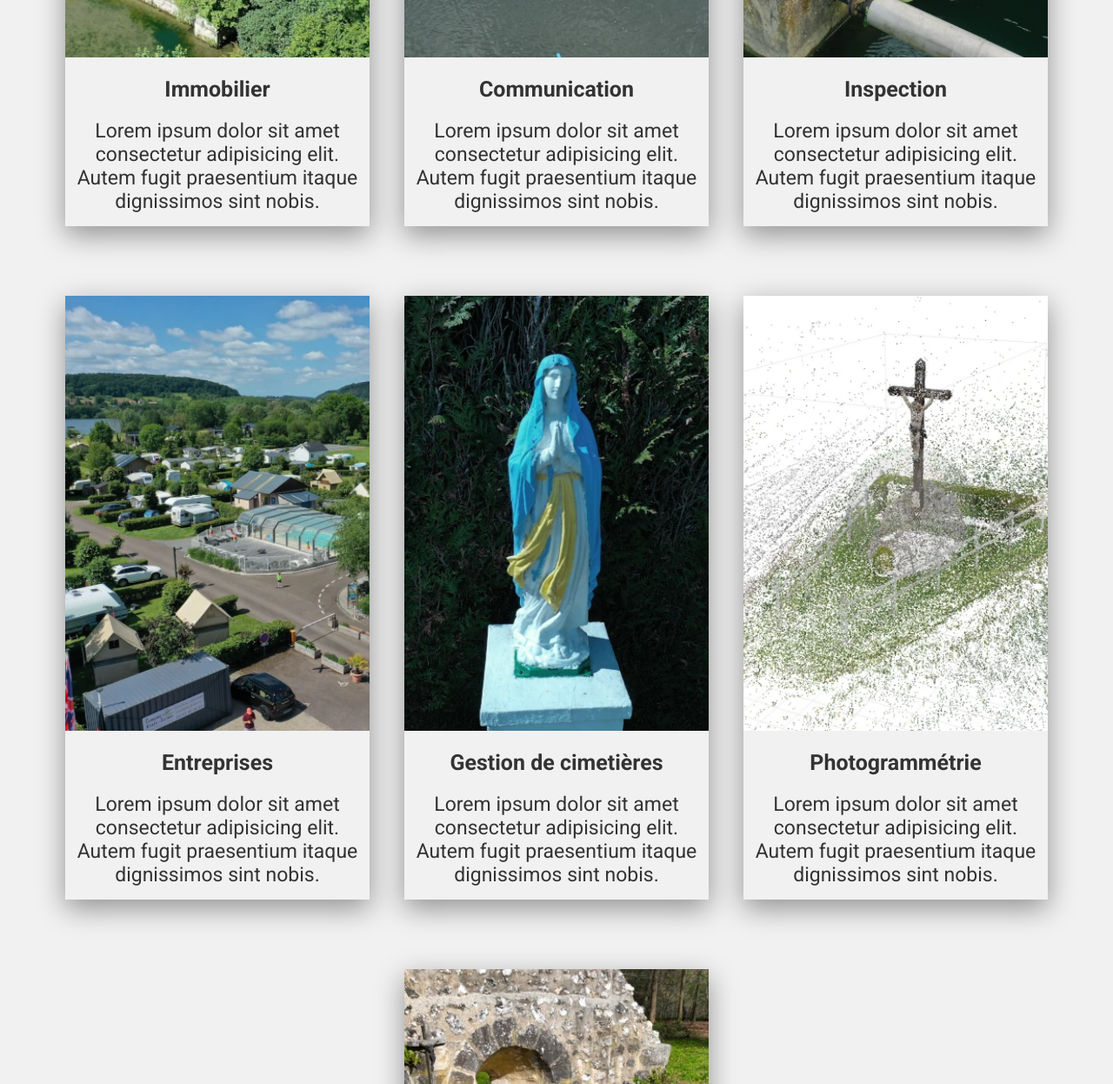
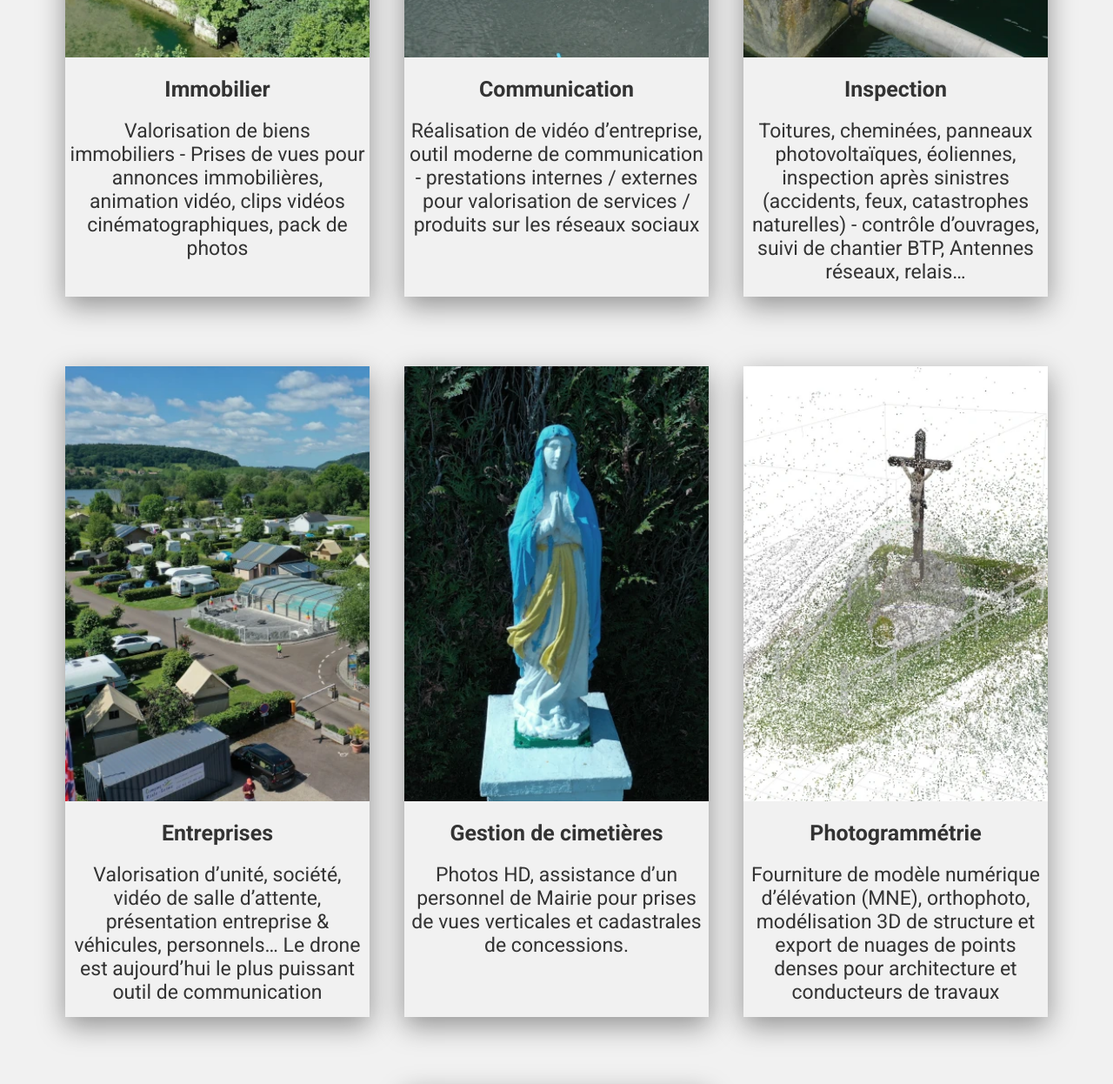
Before and after one commit to nitral974/yoval, a plain HTML site: page index.html in a window 1280 px wide. Shown: the part 1480-2726 px from the top of the page at 87% size. Drawn offline with Linux system fonts and the light colour scheme.

Commit message:
ajout text info

```diff
--- a/index.html
+++ b/index.html
@@ -52,8 +52,7 @@
         </div>
         <h2>Immobilier</h2>
         <p>
-          Lorem ipsum dolor sit amet consectetur adipisicing elit. Autem fugit
-          praesentium itaque dignissimos sint nobis.
+          Valorisation de biens immobiliers - Prises de vues pour annonces immobilières, animation vidéo, clips vidéos cinématographiques, pack de photos
         </p>
       </div>
       <div class="carte-info">
@@ -62,8 +61,7 @@
         </div>
         <h2>Communication</h2>
         <p>
-          Lorem ipsum dolor sit amet consectetur adipisicing elit. Autem fugit
-          praesentium itaque dignissimos sint nobis.
+          Réalisation de vidéo d’entreprise, outil moderne de communication - prestations internes / externes pour valorisation de services / produits sur les réseaux sociaux
         </p>
       </div>
       <div class="carte-info">
@@ -72,8 +70,7 @@
         </div>
         <h2>Inspection</h2>
         <p>
-          Lorem ipsum dolor sit amet consectetur adipisicing elit. Autem fugit
-          praesentium itaque dignissimos sint nobis.
+          Toitures, cheminées, panneaux photovoltaïques, éoliennes, inspection après sinistres (accidents, feux, catastrophes naturelles) - contrôle d’ouvrages, suivi de chantier BTP, Antennes réseaux, relais…
         </p>
       </div>
       <div class="carte-info">
@@ -82,8 +79,7 @@
         </div>
         <h2>Entreprises</h2>
         <p>
-          Lorem ipsum dolor sit amet consectetur adipisicing elit. Autem fugit
-          praesentium itaque dignissimos sint nobis.
+          Valorisation d’unité, société, vidéo de salle d’attente, présentation entreprise & véhicules, personnels… Le drone est aujourd’hui le plus puissant outil de communication
         </p>
       </div>
       <div class="carte-info">
@@ -92,8 +88,7 @@
         </div>
         <h2>Gestion de cimetières</h2>
         <p>
-          Lorem ipsum dolor sit amet consectetur adipisicing elit. Autem fugit
-          praesentium itaque dignissimos sint nobis.
+          Photos HD, assistance d’un personnel de Mairie pour prises de vues verticales et cadastrales de concessions.
         </p>
       </div>
       <div class="carte-info">
@@ -102,8 +97,7 @@
         </div>
         <h2>Photogrammétrie</h2>
         <p>
-          Lorem ipsum dolor sit amet consectetur adipisicing elit. Autem fugit
-          praesentium itaque dignissimos sint nobis.
+          Fourniture de modèle numérique d’élévation (MNE), orthophoto, modélisation 3D de structure et export de nuages de points denses pour architecture et conducteurs de travaux
         </p>
       </div>
       <div class="carte-info">
@@ -112,8 +106,7 @@
         </div>
         <h2>Patrimoine</h2>
         <p>
-          Lorem ipsum dolor sit amet consectetur adipisicing elit. Autem fugit
-          praesentium itaque dignissimos sint nobis.
+          Valorisation immobilière, prise de vue photo et/ou vidéo de structure, quartier, ville, monument historique, bâtiment communal…
         </p>
       </div>
     </section>
```
